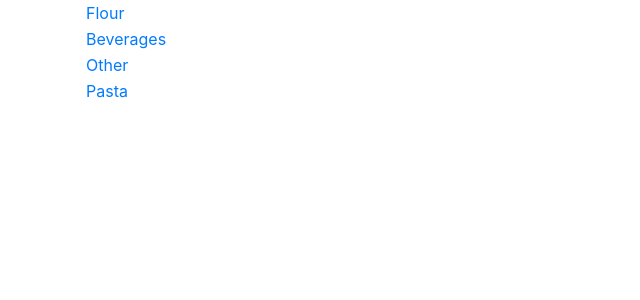
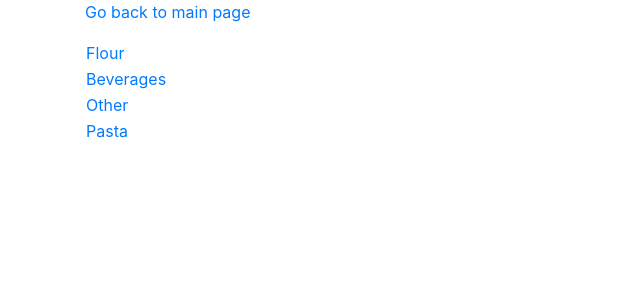
Before and after one commit to petterbejo/storage-app, a Flask app: page /categories in a window 1280 px wide. Shown: the top 300 px of the page, without its empty margins (0-640 px from the left). Run offline with Flask 2, Linux system fonts and the light colour scheme; data comes from the database, SQL or seed files in the repository; some libraries are stand-ins or nearby versions.

Commit message:
Add links to parent page

```diff
--- a/webapp/templates/categoryview.html
+++ b/webapp/templates/categoryview.html
@@ -1,6 +1,7 @@
 {% extends 'base.html' %}
 
 {% block content %}
+<p><a href="{{ url_for('index') }}">Go back to main page</a> </p>
 <table style="width:100%">
     {% for category in categories %}
     <tr>
--- a/webapp/templates/singlecategory.html
+++ b/webapp/templates/singlecategory.html
@@ -1,6 +1,7 @@
 {% extends 'base.html' %}
 
 {% block content %}
+<p><a href="{{ url_for('category_view') }}">Go back to categories page</a> </p>
 <table style="width:100%">
     {% for item in category %}
     <tr>
```
